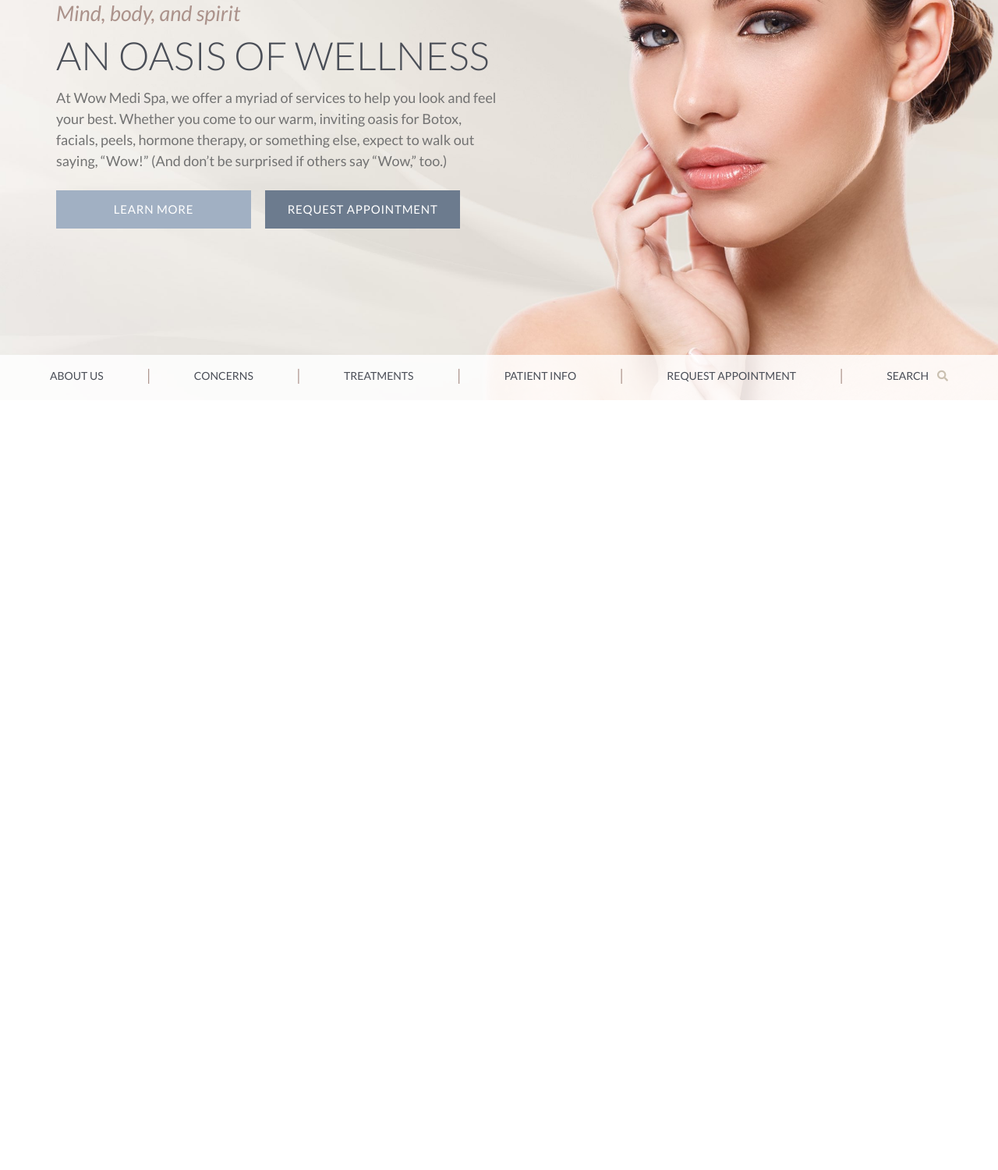
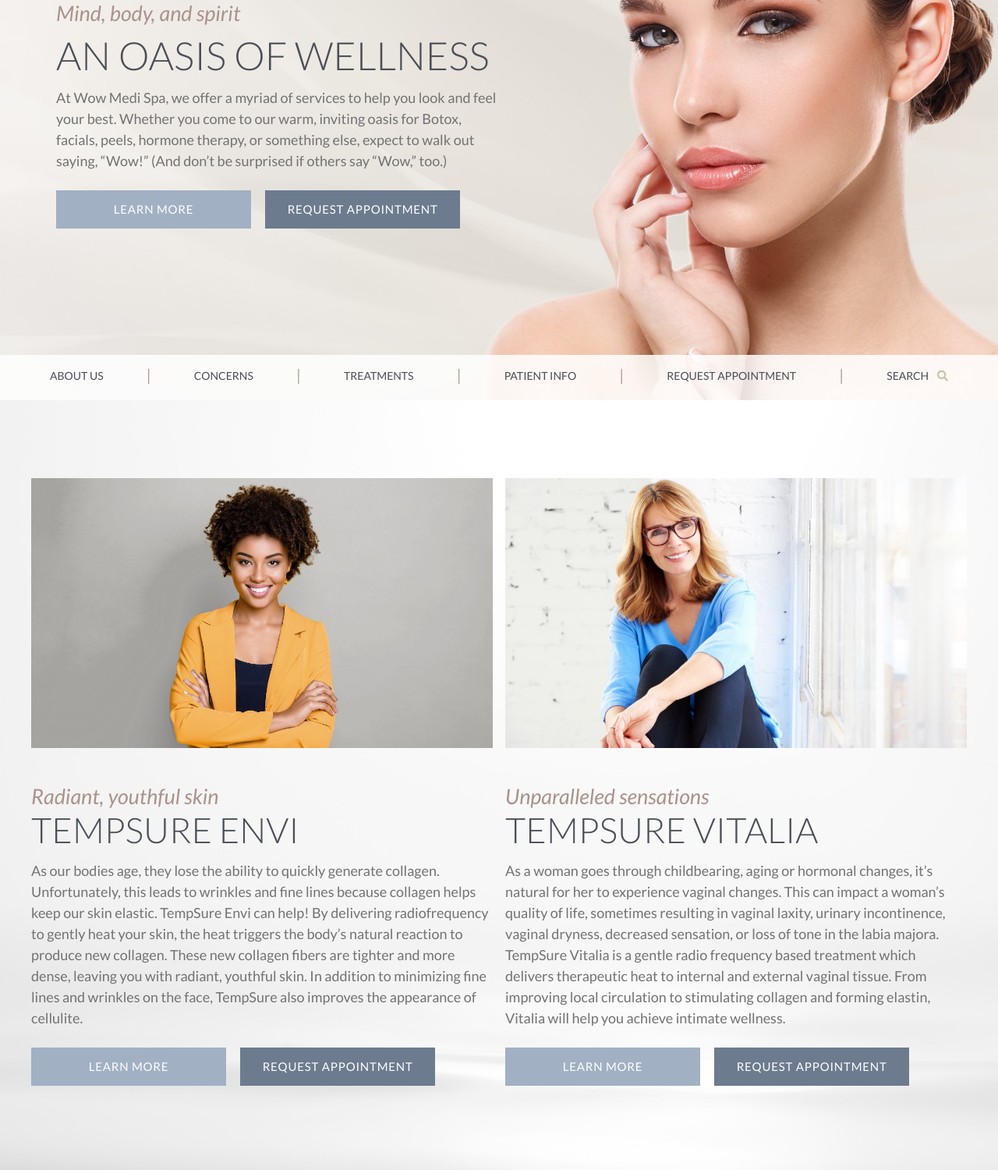
Before and after one commit to drbcreative/Wow_Aesthetics_Front-End, a plain HTML site: page index.html in a window 1280 px wide. Shown: the part 280-1780 px from the top of the page at 78% size. Before the commit the page ends 800 px from the top, so only its background shows below. Drawn offline with Linux system fonts and the light colour scheme.

Commit message:
tempsure is done

```diff
--- a/index.html
+++ b/index.html
@@ -106,6 +106,7 @@
 
   <!-- main -->
   <main>
+    <!-- hero -->
     <section class="hero">
       <div class="containerish">
         <img src="images/logo-header.svg" alt="" class="desktop-logo">
@@ -125,6 +126,53 @@
         </div>
       </div>
     </section>
+    <!-- /hero -->
+
+    <!-- tempsure -->
+    <section class="tempsure">
+      <div class="containerish">
+        <div class="col-left">
+          <img src="images/tempsure-envi-img@2x.jpg" alt="" class="section-img">
+          <div class="section-info">
+            <h5 class="color-light-accent mb-2">Radiant, youthful skin</h5>
+            <h2 class="color-dark">TEMPSURE ENVI</h2>
+            <p class="body-copy color-copy mt-3 mb-4">
+              As our bodies age, they lose the ability to quickly generate collagen. Unfortunately, this leads to
+              wrinkles and fine lines because collagen helps keep our skin elastic. TempSure Envi can help! By
+              delivering radiofrequency to gently heat your skin, the heat triggers the body’s natural reaction to
+              produce new collagen. These new collagen fibers are tighter and more dense, leaving you with radiant,
+              youthful skin. In addition to minimizing fine lines and wrinkles on the face, TempSure also improves the
+              appearance of cellulite.
+            </p>
+            <div class="ui-btn-group">
+              <a href="#" class="ui-btn ui-btn-light">LEARN MORE</a>
+              <a href="#" class="ui-btn ui-btn-dark">REQUEST APPOINTMENT</a>
+            </div>
+          </div>
+        </div>
+        <div class="col-right">
+          <img src="images/tempsure-vitalia-img@2x.jpg" alt="" class="section-img">
+          <div class="section-info">
+            <h5 class="color-light-accent mb-2">Unparalleled sensations</h5>
+            <h2 class="color-dark">TEMPSURE VITALIA</h2>
+            <p class="body-copy color-copy mt-3 mb-4">
+              As a woman goes through childbearing, aging or hormonal changes, it’s natural for her to experience
+              vaginal changes. This can impact a woman’s quality of life, sometimes resulting in vaginal laxity, urinary
+              incontinence, vaginal dryness, decreased sensation, or loss of tone in the labia majora. TempSure Vitalia
+              is a gentle radio frequency based treatment which delivers therapeutic heat to internal and external
+              vaginal tissue. From improving local circulation to stimulating collagen and forming elastin, Vitalia will
+              help you achieve intimate wellness.
+            </p>
+            <div class="ui-btn-group">
+              <a href="#" class="ui-btn ui-btn-light">LEARN MORE</a>
+              <a href="#" class="ui-btn ui-btn-dark">REQUEST APPOINTMENT</a>
+            </div>
+          </div>
+        </div>
+      </div>
+    </section>
+    <!-- /tempsure -->
+
   </main>
   <!-- /main -->
 
--- a/scss/modules/_typography.scss
+++ b/scss/modules/_typography.scss
@@ -52,7 +52,7 @@ h5 {
   font-family: $font-secondary;
   font-size: 1.6875rem; // 27px
   line-height: 1.6875rem;
-  // font-weight: 300;
+  font-weight: 400;
   font-style: italic;
 }
 
--- a/scss/partials/_sections.scss
+++ b/scss/partials/_sections.scss
@@ -1,6 +1,8 @@
 /* ************************************************************************** */
 /* Main Page Sections ******************************************************* */
 /* ************************************************************************** */
+
+/* hero ********************************************************************* */
 .hero {
   background: url('../../images/hero-bg@2x.jpg') center left / cover;
   position: relative;
@@ -55,3 +57,38 @@
     }
   }
 }
+
+/* tempsure ***************************************************************** */
+.tempsure {
+  background: url('../../images/tempsure-bg@2x.jpg') center / cover;
+  padding: 40px 20px;
+
+  @include isXLarge {
+    padding: 100px 20px;
+  }
+
+  .containerish {
+    display: grid;
+    row-gap: 1rem;
+
+    @include isMedium {
+      row-gap: 3rem;
+    }
+
+    @include isLarge {
+      row-gap: 0;
+      grid-template-columns: 1fr 1fr;
+      column-gap: 1rem;
+    }
+
+    .section-img {
+      margin-bottom: 1rem;
+
+      @include isXLarge {
+        margin-bottom: 3rem;
+      }
+    }
+
+    .section-info {}
+  }
+}
```
Also changed, not shown: css/theme.min.css, 1 other file.
